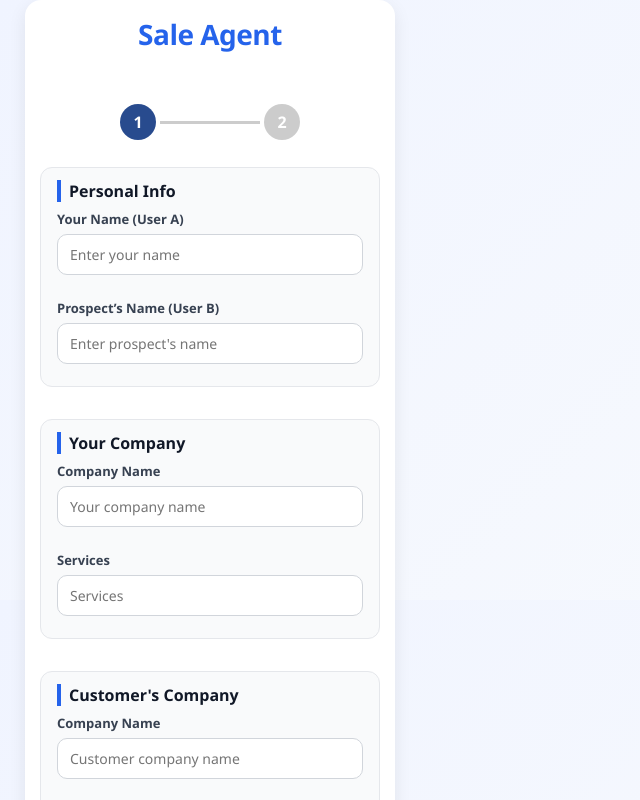
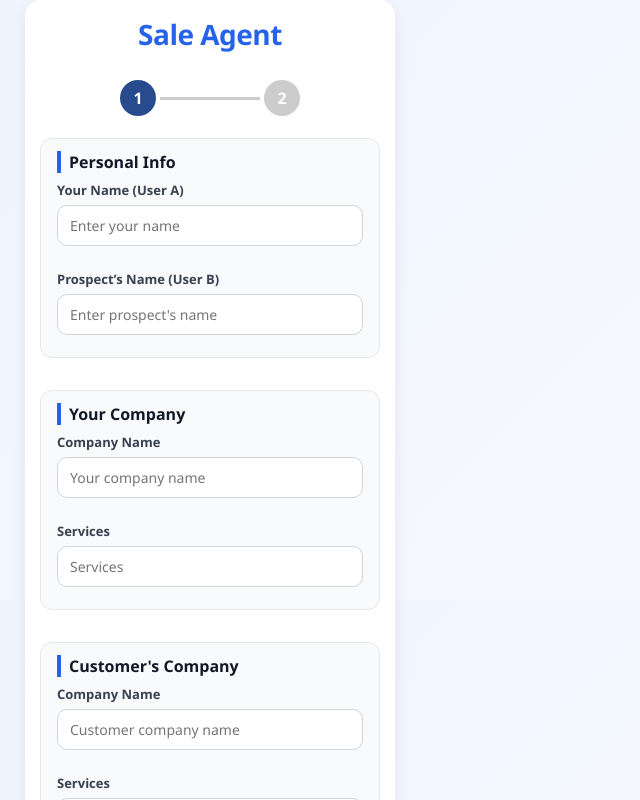
Before and after one commit to trungkhanh2709/AI-Dialogue-Architect-Agent, a React (Vite) app: page / in a window 1280 px wide. Shown: the top 800 px of the page, without its empty margins (0-640 px from the left). Built offline with nearby package versions, Linux system fonts and the light colour scheme.

Commit message:
change ui

```diff
--- a/src/styles/popup.css
+++ b/src/styles/popup.css
@@ -28,8 +28,8 @@ body {
   font-size: 28px;
   font-weight: 700;
   text-align: center;
-  color: #2563eb; /* xanh primary kiểu Tailwind */
-  margin-bottom: 24px;
+  color: #2563eb;
+  margin-bottom: 5px;
   letter-spacing: -0.5px;
 }
 
@@ -212,7 +212,7 @@ button#btnStartMeeting:hover {
   display: flex;
   align-items: center;
   justify-content: center;
-  margin: 15px 0;
+  margin: 10px 0;
 }
 
 .step-circle {
```
Also changed, not shown: 2 other files (tests, documents, lock files or other folders).
